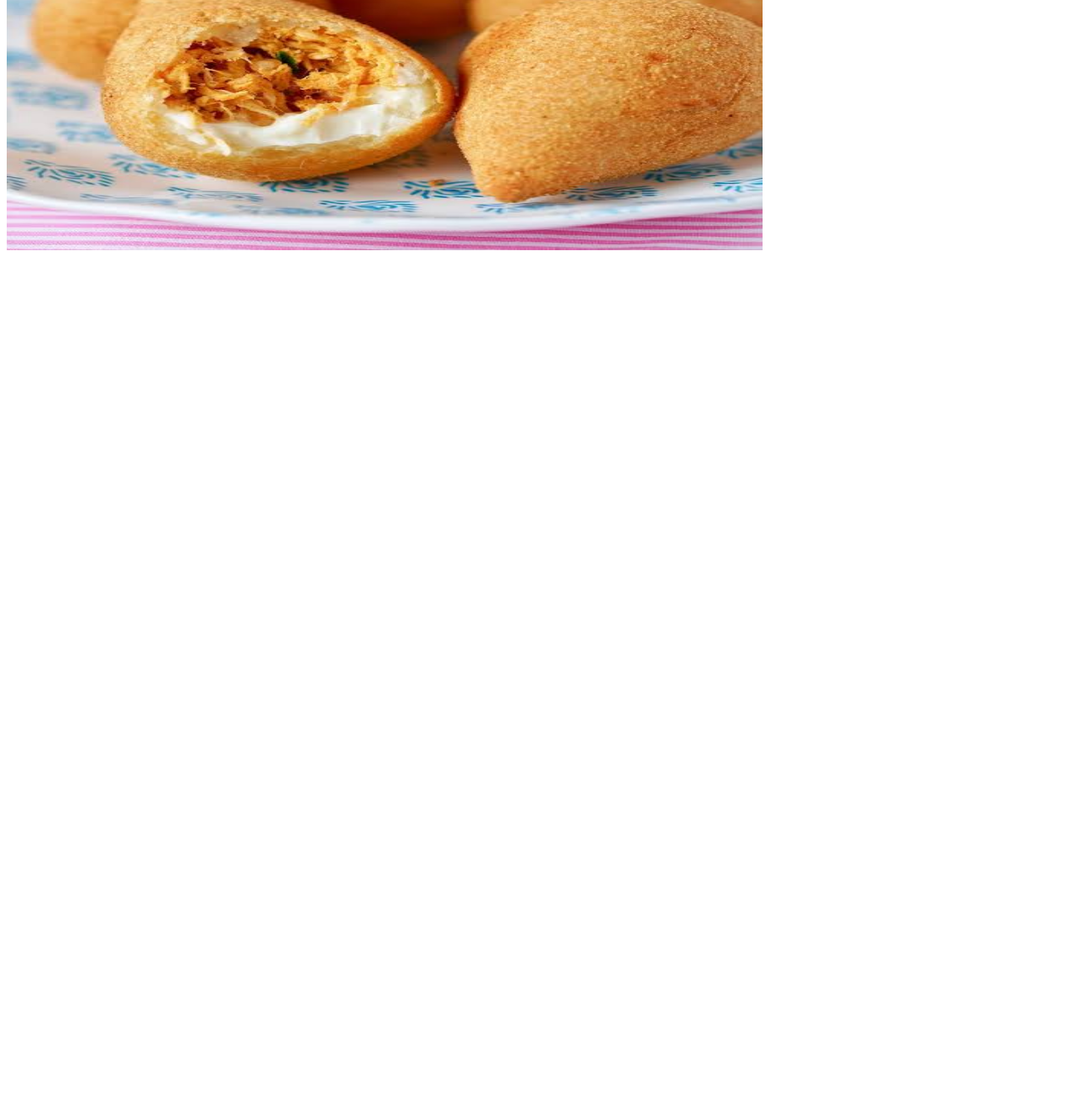
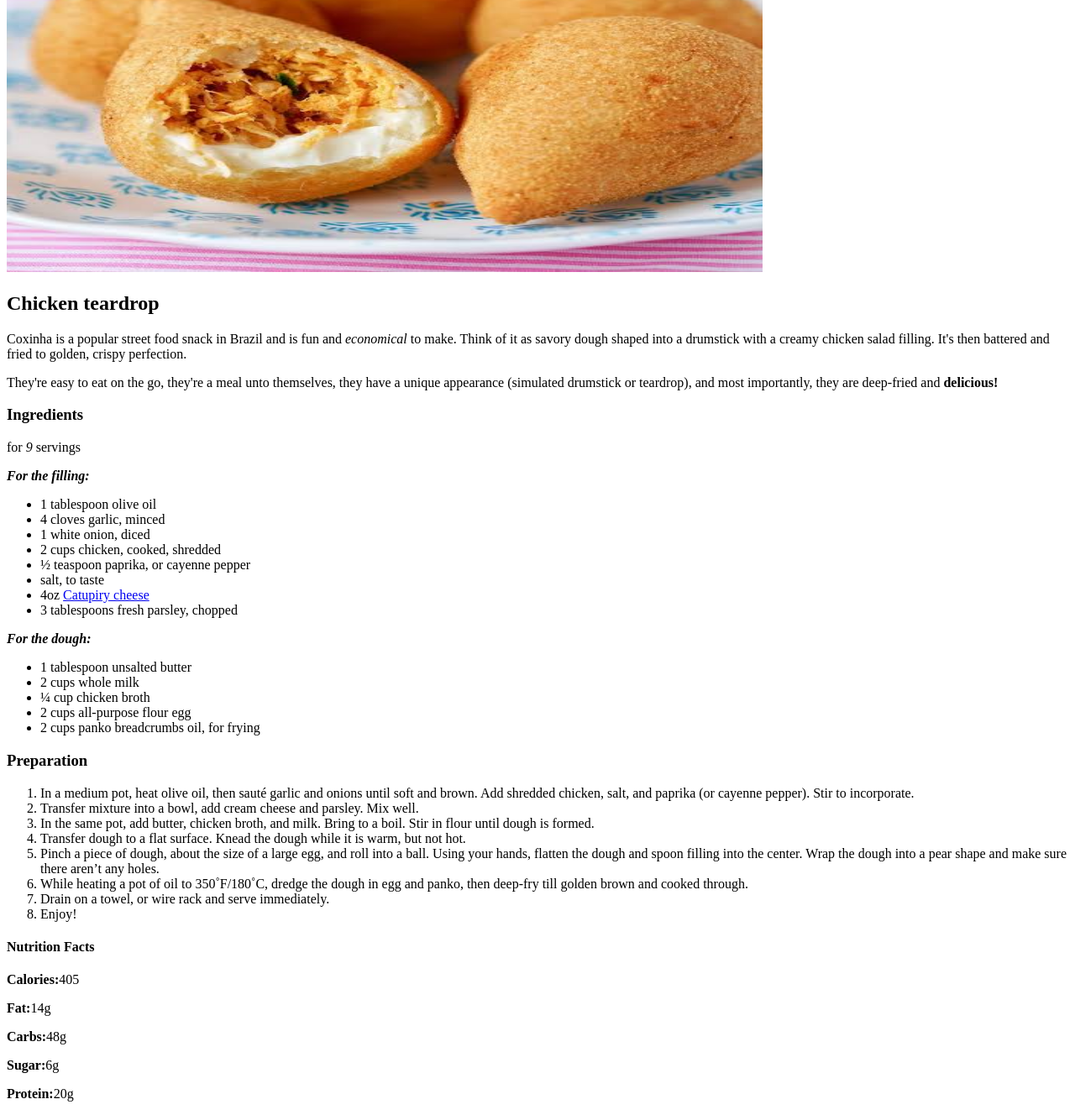
Before and after one commit to Schinck/odin-recipes, a plain HTML site: page recipes/coxinha.html in a window 1280 px wide. Shown: the part 332-1660 px from the top of the page at 84% size. Before the commit the page ends 800 px from the top, so only its background shows below. Drawn offline with Linux system fonts and the light colour scheme.

Commit message:
added home button to all pages and added coxinha recipe

```diff
--- a/recipes/coxinha.html
+++ b/recipes/coxinha.html
@@ -6,7 +6,56 @@
     </header>
 
     <body>
+
+        <a href="../index.html">Home</a>
+
         <h1>Coxinha</h1>
         <img src="../img/coxa.jpg" alt="Brazilian Chicken Coxinha" height="550" width="900">
+
+        <h2>Chicken teardrop</h2>
+            <p>Coxinha is a popular street food snack in Brazil and is fun and <em>economical</em> to make. Think of it as savory dough shaped into a drumstick with a creamy chicken salad filling. It's then battered and fried to golden, crispy perfection.</p>
+            <p>They're easy to eat on the go, they're a meal unto themselves, they have a unique appearance (simulated drumstick or teardrop), and most importantly, they are deep-fried and <strong>delicious!</strong></p>
+
+        <h3>Ingredients</h3>
+            <p>for <em>9</em> servings</p>
+            <p><strong><em>For the filling:</em></strong></p>
+                <ul>
+                    <li>1 tablespoon olive oil</li>
+                    <li>4 cloves garlic, minced</li>
+                    <li>1 white onion, diced</li>
+                    <li>2 cups chicken, cooked, shredded</li>
+                    <li>½ teaspoon paprika, or cayenne pepper</li>
+                    <li>salt, to taste</li>
+                    <li>4oz <a href="https://a.co/d/1Xb0bNW" target="_blank" rel="noopener noreferrer">Catupiry cheese</a></li>
+                    <li>3 tablespoons fresh parsley, chopped</li>
+                </ul>
+
+            <p><strong><em>For the dough:</em></strong></p>
+                <ul>
+                    <li>1 tablespoon unsalted butter</li>
+                    <li>2 cups whole milk</li>
+                    <li>¼ cup chicken broth</li>
+                    <li>2 cups all-purpose flour egg</li>
+                    <li>2 cups panko breadcrumbs oil, for frying</li>
+                </ul>
+
+        <h3>Preparation</h3>
+                <ol>
+                    <li>In a medium pot, heat olive oil, then sauté garlic and onions until soft and brown. Add shredded chicken, salt, and paprika (or cayenne pepper). Stir to incorporate.</li>
+                    <li>Transfer mixture into a bowl, add cream cheese and parsley. Mix well.</li>
+                    <li>In the same pot, add butter, chicken broth, and milk. Bring to a boil. Stir in flour until dough is formed.</li>
+                    <li>Transfer dough to a flat surface. Knead the dough while it is warm, but not hot.</li>
+                    <li>Pinch a piece of dough, about the size of a large egg, and roll into a ball. Using your hands, flatten the dough and spoon filling into the center. Wrap the dough into a pear shape and make sure there aren’t any holes.</li>
+                    <li>While heating a pot of oil to 350˚F/180˚C, dredge the dough in egg and panko, then deep-fry till golden brown and cooked through.</li>
+                    <li>Drain on a towel, or wire rack and serve immediately.</li>
+                    <li>Enjoy!</li>
+                </ol>
+
+        <h4>Nutrition Facts</h4>
+            <p><strong>Calories:</strong>405</p>
+            <p><strong>Fat:</strong>14g</p>
+            <p><strong>Carbs:</strong>48g</p>
+            <p><strong>Sugar:</strong>6g</p>
+            <p><strong>Protein:</strong>20g</p>
     </body>
 </html>
```
Also changed, not shown: recipes/acaraje.html (+3 -0 lines), recipes/briga.html (+3 -0 lines), recipes/feijoada.html (+3 -0 lines), recipes/pdq.html (+3 -0 lines).
